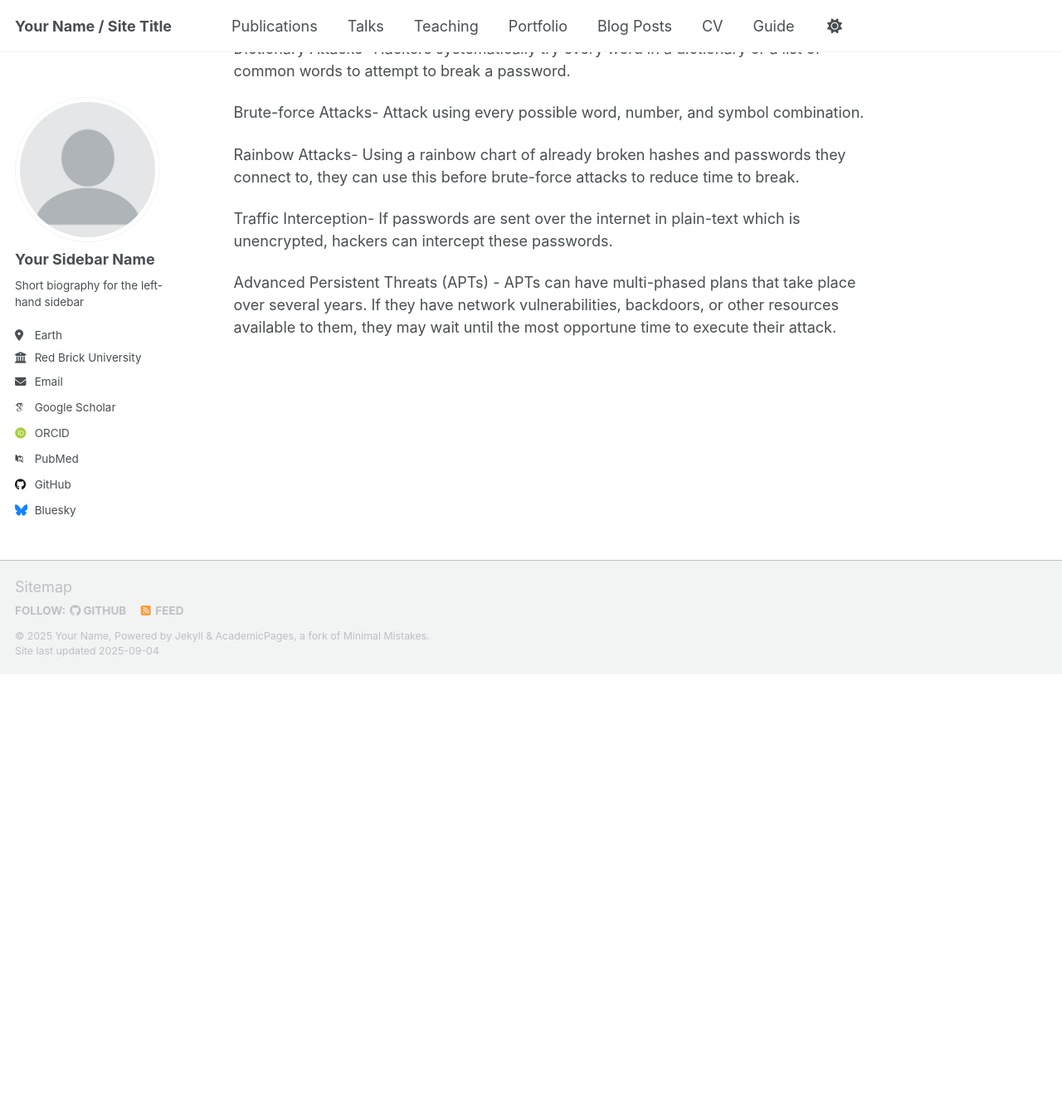
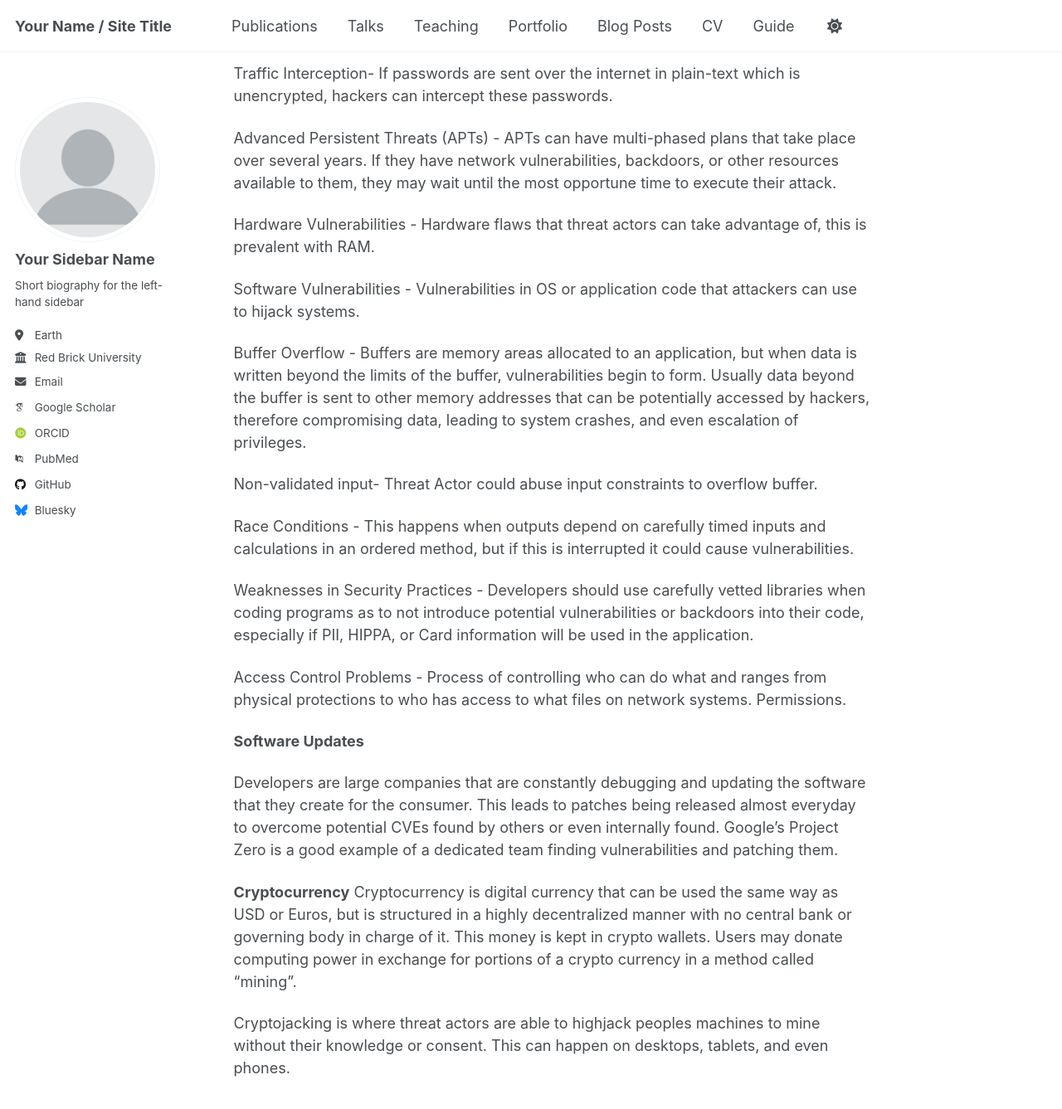
Before and after one commit to CEllefson/CEllefson.github.io, a Jekyll site: the page built from cybr-1100-security-awareness/Week-03/Assignment 4 - Playbook Deliverable.md, in a window 1280 px wide and 1400 px high, scrolled down 1945 px. Shown: the top 1337 px of the window at 83% size. Built offline with Jekyll 4.4.1, drawn with Linux system fonts in a browser that asks for light colours; some web fonts are replaced; our own code applies the rules of GitHub Pages for plain Markdown files; a script that is not in the unit is left out; before the commit the page ends 2758 px from its top, so only the background shows below that; some of the changed text lies outside the part shown.

Commit message:
Update Assignment 4 - Playbook Deliverable.md

```diff
--- a/cybr-1100-security-awareness/Week-03/Assignment 4 - Playbook Deliverable.md
+++ b/cybr-1100-security-awareness/Week-03/Assignment 4 - Playbook Deliverable.md
@@ -23,16 +23,11 @@ Trojan Horse - Malware that makes its true intentions to appear legitimate. Troj
 
 Worms - malware that does not require user input to replicate, and can infect host networks and other end devices. Ex. Code Red was a worm in 2001 that was able to infect over 300,000 servers in just 19 hours.
 
-_How do I know my system is infected?_
-
- -Increased CPU usage at idle
-
- -Computer freezing and crashing often
-
- -A decrease in web browser speed
-
- -Many more
-
+How do I know my system is infected?
+Increased CPU usage at idle
+Computer freezing and crashing often
+A decrease in web browser speed
+Many more
 
 **Methods of Infiltration**
 Social Engineering - Plainly it is the manipulation of people to perform acts or divulge information, think phishing attacks as an example
@@ -60,3 +55,26 @@ Rainbow Attacks- Using a rainbow chart of already broken hashes and passwords th
 Traffic Interception- If passwords are sent over the internet in plain-text which is unencrypted, hackers can intercept these passwords.
 
 Advanced Persistent Threats (APTs) - APTs can have multi-phased plans that take place over several years. If they have network vulnerabilities, backdoors, or other resources available to them, they may wait until the most opportune time to execute their attack.
+
+Hardware Vulnerabilities - Hardware flaws that threat actors can take advantage of, this is prevalent with RAM.
+
+Software Vulnerabilities - Vulnerabilities in OS or application code that attackers can use to hijack systems.
+
+Buffer Overflow - Buffers are memory areas allocated to an application, but when data is written beyond the limits of the buffer, vulnerabilities begin to form. Usually data beyond the buffer is sent to other memory addresses that can be potentially accessed by hackers, therefore compromising data, leading to system crashes, and even escalation of privileges.
+
+Non-validated input- Threat Actor could abuse input constraints to overflow buffer.
+
+Race Conditions - This happens when outputs depend on carefully timed inputs and calculations in an ordered method, but if this is interrupted it could cause vulnerabilities.
+
+Weaknesses in Security Practices - Developers should use carefully vetted libraries when coding programs as to not introduce potential vulnerabilities or backdoors into their code, especially if PII, HIPPA, or Card information will be used in the application.
+
+Access Control Problems - Process of controlling who can do what and ranges from physical protections to who has access to what files on network systems. Permissions.
+
+**Software Updates**
+
+Developers are large companies that are constantly debugging and updating the software that they create for the consumer. This leads to patches being released almost everyday to overcome potential CVEs found by others or even internally found. Google’s Project Zero is a good example of a dedicated team finding vulnerabilities and patching them.
+
+**Cryptocurrency**
+Cryptocurrency is digital currency that can be used the same way as USD or Euros, but is structured in a highly decentralized manner with no central bank or governing body in charge of it. This money is kept in crypto wallets. Users may donate computing power in exchange for portions of a crypto currency in a method called “mining”.
+
+Cryptojacking is where  threat actors are able to highjack peoples machines to mine without their knowledge or consent. This can happen on desktops, tablets, and even phones.
```
